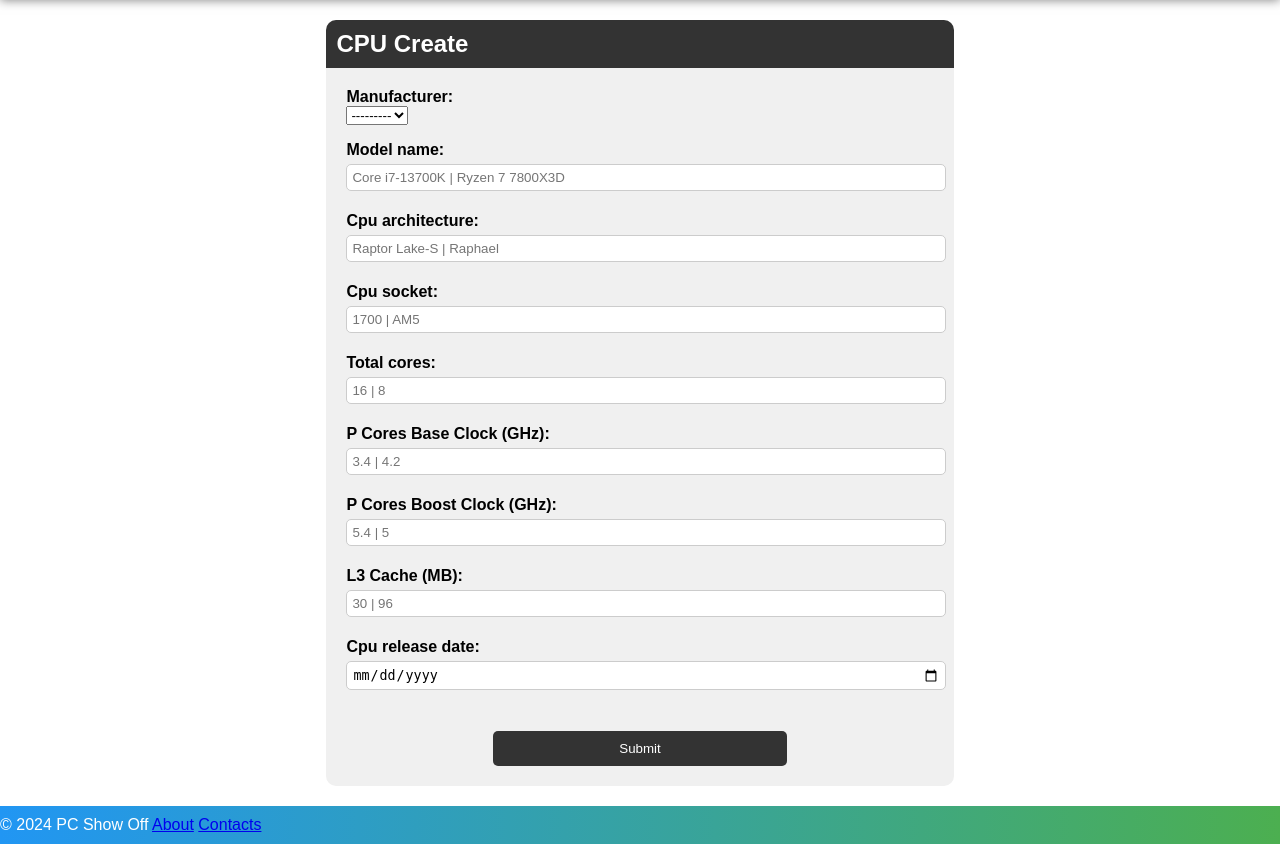
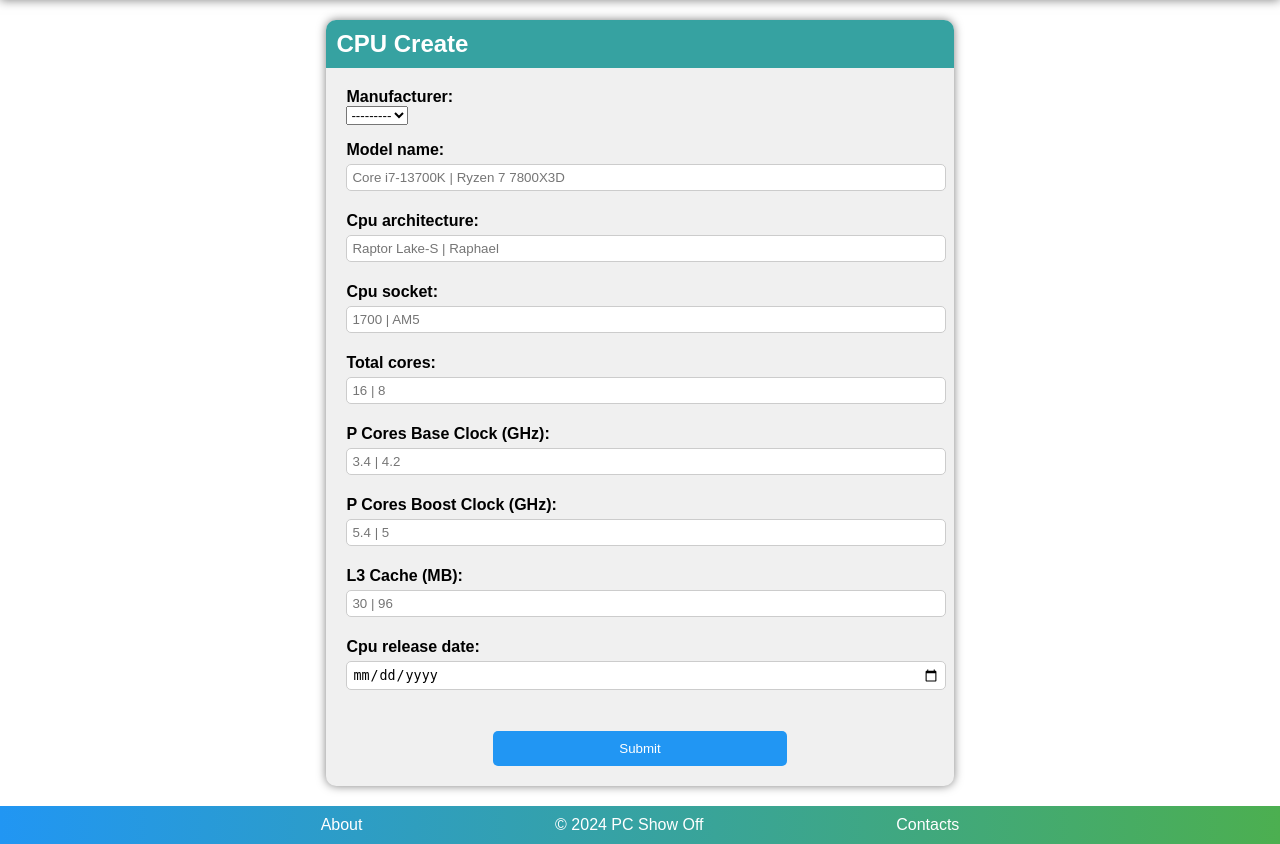
Before and after one commit to ds7cw/pc_show_off, a Django app: page /cpu/create/ in a window 1280 px wide. Shown: the part 58-902 px from the top of the page. Run offline with Django 5.2, Linux system fonts and the light colour scheme; the visitor is signed in with stand-in values (Sample User, id 1); data comes from the database, SQL or seed files in the repository.

Commit message:
Forms css added

```diff
--- a/static/css/common.css
+++ b/static/css/common.css
@@ -1,6 +1,9 @@
 body {
     margin: 0;
     font-family: Arial, sans-serif;
+    min-height: 100vh;
+    display: flex;
+    flex-direction: column;
 }
 
 header {
@@ -62,5 +65,18 @@ main {
 footer {
     background: linear-gradient(to right, #2196F3, #4CAF50);
     color: white;
-    padding: 10px 0
+    padding: 10px 0;
+    margin-top: auto;
 }
+
+.footer {
+    width: 80%;
+    margin: 0 auto;
+    display: flex;
+    justify-content: space-evenly;
+}
+
+.footer a {
+    text-decoration: none;
+    color: white;
+}
--- a/static/css/forms.css
+++ b/static/css/forms.css
@@ -3,10 +3,12 @@ div.card {
     background-color: #f0f0f0;
     border-radius: 10px;
     margin: 20px auto;
+    box-shadow: 0 0 10px rgba(0,0,0,0.5);
   }
 
 .card h2 {
-    background-color: #333333;
+    /* background-color: #333333; */
+    background-color: #36a2a1;
     color: #ffffff;
     padding: 10px;
     border-top-left-radius: 10px;
@@ -34,7 +36,8 @@ div.card {
 
 .form-submit {
     padding: 10px 20px;
-    background-color: #333333;
+    /* background-color: #333333; */
+    background-color: #2196F3;
     color: #ffffff;
     border: none;
     border-radius: 5px;
@@ -43,47 +46,3 @@ div.card {
     width: 50%;
     margin: 20px 25%;
 }
-
-
-
-/* .card {
-  width: 400px;
-  background-color: #f5f5f5;
-  border-radius: 10px; */
-  /* padding: 20px;
-  box-shadow: 0 2px 4px rgba(0, 0, 0, 0.1);
-}
-
-.card h2 {
-  background-color: #3498db;
-  color: #fff;
-  padding: 10px;
-  border-top-left-radius: 10px;
-  border-top-right-radius: 10px;
-  margin: 0;
-}
-
-.form-group {
-  margin-bottom: 15px;
-}
-
-.form-group label {
-  display: block;
-  font-weight: bold;
-}
-
-.form-group input {
-  width: 50%;
-  padding: 8px;
-  border: 1px solid #ccc;
-  border-radius: 5px;
-}
-
-.form-submit {
-  background-color: #3498db;
-  color: #fff;
-  border: none;
-  padding: 10px 20px;
-  border-radius: 5px;
-  cursor: pointer;
-} */
--- a/templates/base.html
+++ b/templates/base.html
@@ -50,8 +50,8 @@
 
     <footer>
         <div class="footer">
+            <span><a href="#">About</a></span>
             <span>&copy; 2024 PC Show Off</span>
-            <span><a href="#">About</a></span>
             <span><a href="#">Contacts</a></span>
         </div>
     </footer>
```
Also changed, not shown: templates/cpu/cpu-edit.html (+8 -6 lines).
